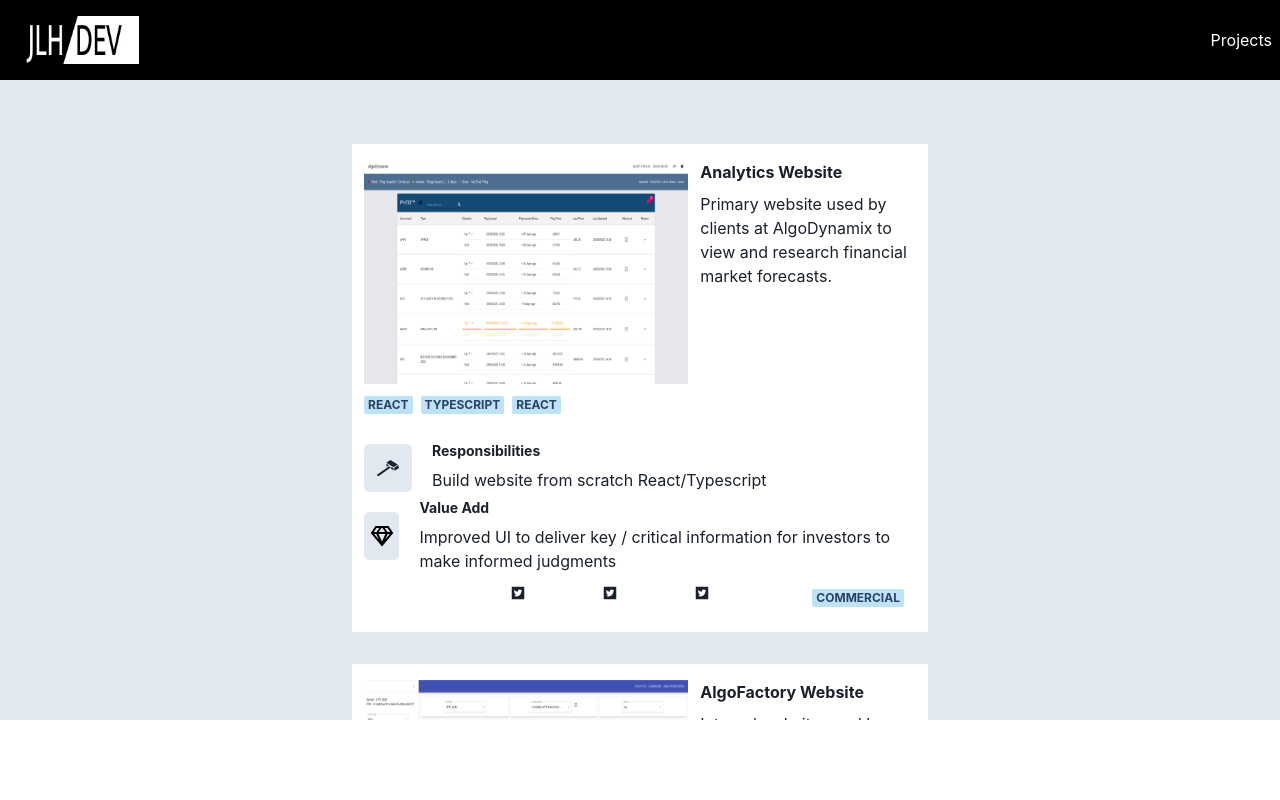
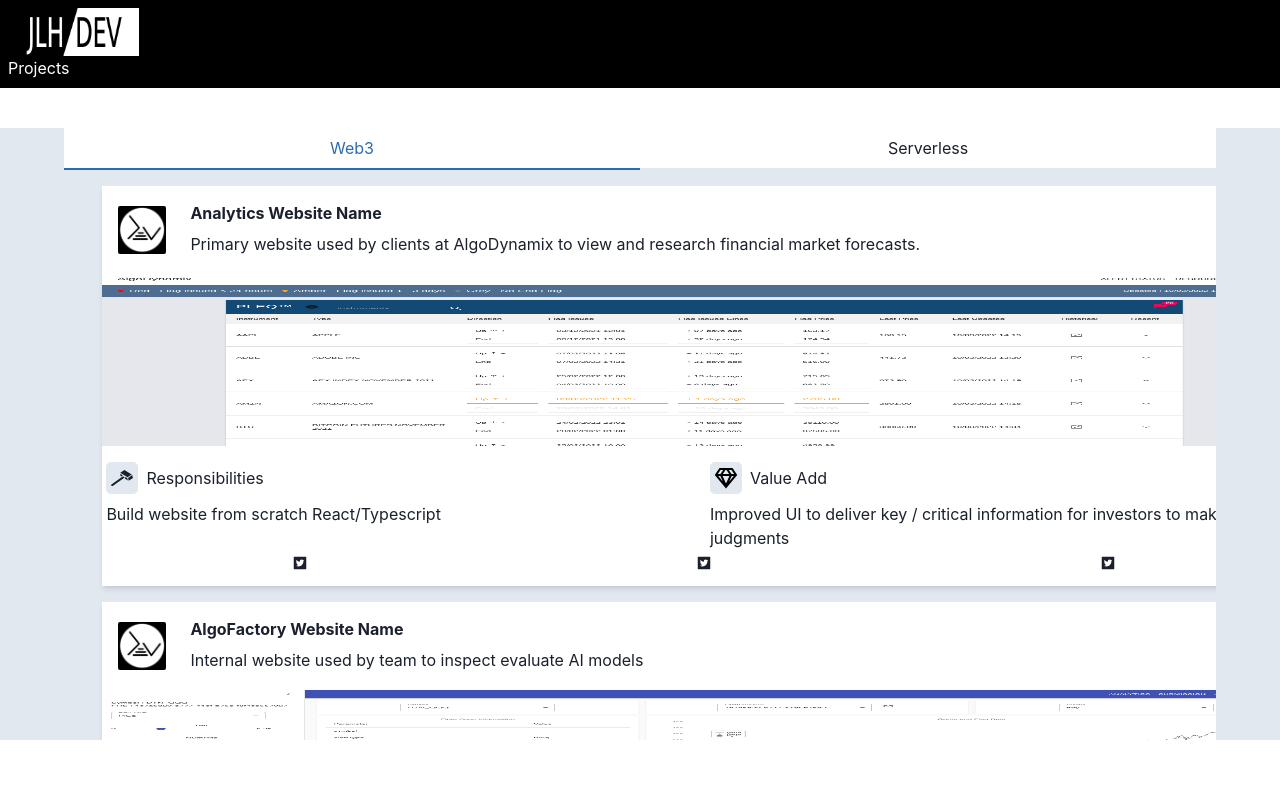
Before and after one commit to hughesjl1/portfolio, a Next.js app: page / in a window 1280 px wide. Shown: the top 800 px of the page. Built offline with nearby package versions, Linux system fonts and the light colour scheme.

Commit message:
Tabs panel

```diff
--- a/pages/components/ProjectCardMobile.tsx
+++ b/pages/components/ProjectCardMobile.tsx
@@ -5,7 +5,7 @@
 import { Gi3DHammer } from 'react-icons/gi';
 import { IProjectSpec, projects } from '../data/data';
 
-const ProjectCardGridMobile = ({ title, description, image, valueAdd, responsibilites }: IProjectSpec) => {
+const CardMobile = ({ title, description, image, valueAdd, responsibilites }: IProjectSpec) => {
 
     const roles = [{
         title: "Responsibilities",
@@ -17,11 +17,12 @@
         role: valueAdd,
         icon: GrDiamond,
         colStart: 3
-  }
-  ]
+    }];
+
+    const textFontSize = {'base': '0.6rem', 'sm': '0.7rem', 'md': '0.8rem', 'lg' : '1rem'};
 
     return (
-    <Box height={"50vh"} width={"90vw"} backgroundColor={"white"} mb={4} pt={1} mx={'5vw'} boxShadow={'md'}>
+        <Box height={"50vh"} width={"94vw"} backgroundColor={"white"} mb={4} pt={1} mx={'0vw'} boxShadow={'md'}>
             <Grid templateColumns={"repeat(4, 1fr)"} templateRows={"repeat(10,1fr)"} gap={1} height={'100%'}>
                 <GridItem colStart={1} colEnd={5} rowStart={1} rowEnd={2} >
 
@@ -37,7 +38,7 @@
                         />
                         <VStack align={'flex-start'}>
                             <Heading as={'h6'} size={'sm'}>{title} Name</Heading>
-              <Text fontSize={'0.9rem'}>{description}</Text>
+                            <Text fontSize={textFontSize}>{description}</Text>
                         </VStack>
 
                     </HStack>
@@ -60,10 +61,10 @@
                                 <Flex width={'2rem'} height={'2rem'} bg={'gray.200'} alignItems={'center'} justifyContent={'center'} borderRadius={'5px'}>
                                     <Icon as={icon} width={'1.5rem'} height={'1.5rem'} bg={'gray.200'} />
                                 </Flex>
-                <Text>{title}</Text>
+                                <Text >{title}</Text>
                                 {/* <Text>{valueAdd}</Text> */}
                             </HStack>
-              <Text fontSize={'0.8rem'}>
+                            <Text fontSize={textFontSize}>
                                 {role}
                             </Text>
                         </VStack>
@@ -71,12 +72,44 @@
                 ))
                 }
 
-        <GridItem colStart={1} colEnd={5} rowStart={10} rowEnd={11} bg={'black'}>
+                <GridItem colStart={1} colEnd={5} rowStart={10} rowEnd={11}>
+                    <HStack justifyContent={'space-around'} width={'100%'} justifySelf={'end'} alignSelf={'flex-end'}>
+                        <Icon as={AiFillTwitterSquare} />
+                        <Icon as={AiFillTwitterSquare} />
+                        <Icon as={AiFillTwitterSquare} />
+                    </HStack>
                 </GridItem>
 
             </Grid>
         </Box>
     )
+
+}
+
+
+const ProjectCardGridMobile = () => {
+
+
+    return (
+        <Flex mx={{ 'sm': '0%', md : '5vw' }} mt={"8rem"} pb={'25rem'} justifyContent={"center"} width={{ 'sm': '100%', md : '90vw' }} backgroundColor={"gray.200"} height={"100%"} minHeight={'100vh'}>
+            <Tabs isFitted position={'fixed'} px={{ 'sm': '0%', mx : '5vw' }}  mb={{ 'sm': '2rem', md : '0rem' }} width={{ 'sm': '100%', md : '90vw' }} height={'100%'}>
+                <TabList bg={'white'}>
+                    <Tab>Web3</Tab>
+                    <Tab>Serverless</Tab>
+                </TabList>
+                <TabPanels >
+                    <TabPanel overflowY={'scroll'} height={'85vh'} width={{ 'sm': '100%', md : '90vw' }} px={'3vw'} pb={'10vh'}>
+                        {projects.map((project) => <CardMobile {...project} />)}
+                    </TabPanel>
+                    <TabPanel>
+
+                    </TabPanel>
+                </TabPanels>
+            </Tabs>
+
+        </Flex>
+
+    )
 }
 
 export default ProjectCardGridMobile
--- a/pages/index.tsx
+++ b/pages/index.tsx
@@ -17,16 +17,17 @@
   const [isNotMobile] = useMediaQuery('(min-width: 700px)');
 
   return (
-    <Box bg={"gray.200"} mt={'-3rem'}>
-      <Flex
+    <Box bg={"gray.200"} mt={'4rem'}>
+      {/* <Flex
         backgroundColor={'black'}
-        minHeight={'5rem'}
+        minHeight={'7.5vh'}
         position={"fixed"}
         top={"0px"}
         width={"100%"}
         padding={'0.5rem'}
         alignItems={'center'}
         justifyContent={'space-between'}
+
       >
         <Image
           height={"3rem"}
@@ -39,19 +40,41 @@
         </Flex>
 
 
-      </Flex>
-      <Box flex={1} mx={{'sm' : '5%', 'md': '10%', 'lg' : '25%'}} pt={"10rem"} pb={'25rem'} justifyContent={"center"} width={{'sm' : '90%', 'md': '80%', 'lg' : '50%'}} backgroundColor={"gray.200"} height={"100%"}>
+      </Flex> */}
+            <Box
+        backgroundColor={'black'}
+        minHeight={'7.5vh'}
+        position={"fixed"}
+        top={"0px"}
+        width={"100%"}
+        padding={'0.5rem'}
+        alignItems={'center'}
+        justifyContent={'space-between'}
+        display={'block'}
 
-        {/* {projects.map(project => (<ProjectCardGrid {...project} /> ))} */}
-        {projects.map(project => (isNotMobile ? <DynamicProjectCard {...project} /> : <DynamicProjectCardMobile {...project} />))}
+      >
+        <Image
+          height={"3rem"}
+          objectFit='cover'
+          src={'/jlhdev.jpg'}
+          alt='Logo JLHDEV'
+        />
+        <Flex>
+          <Text color={'white'}>Projects</Text>
+        </Flex>
 
 
-        <Box height={"30vw"} backgroundColor={"black"} margin={"2rem"}>a</Box>
+      </Box>
+      {isNotMobile ? <DynamicProjectCardMobile /> : <DynamicProjectCardMobile />}
 
-      </Box>
+
+
+
+
+
       <Flex
         backgroundColor={'white '}
-        minHeight={'5rem'}
+        minHeight={'7.5vh'}
         position={"fixed"}
         bottom={"0px"}
         width={"100%"}
--- a/styles/theme.tsx
+++ b/styles/theme.tsx
@@ -9,9 +9,10 @@
 };
 
 const breakpoints = {
-    'sm' : '700px',
-    'md' : '1000px',
-    'lg' : '1235px'
+    sm : "350px",
+    md : "700px",
+    lg : "1000px",
+    xl : "1235px"
 }
 
 
```
Lines whose indentation alone changed are shown as unchanged.
